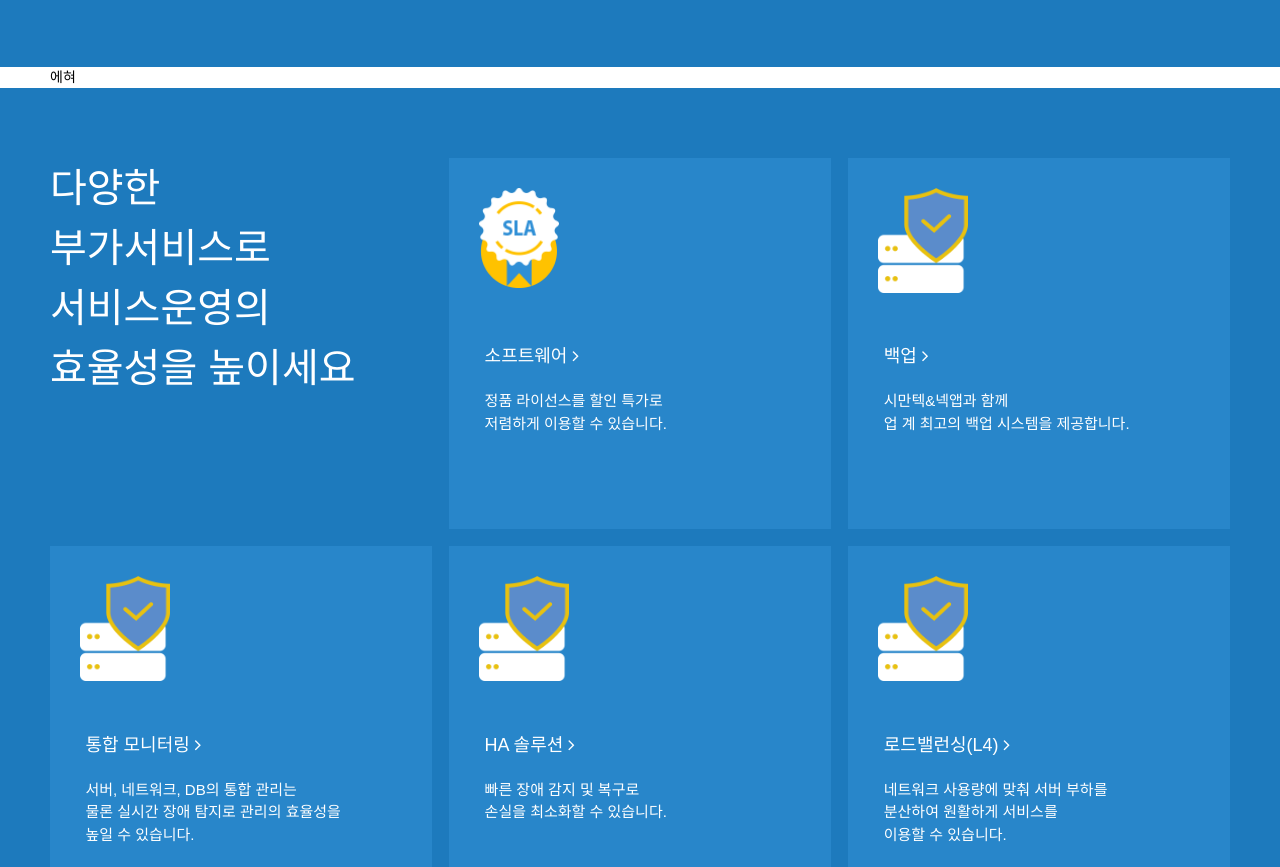
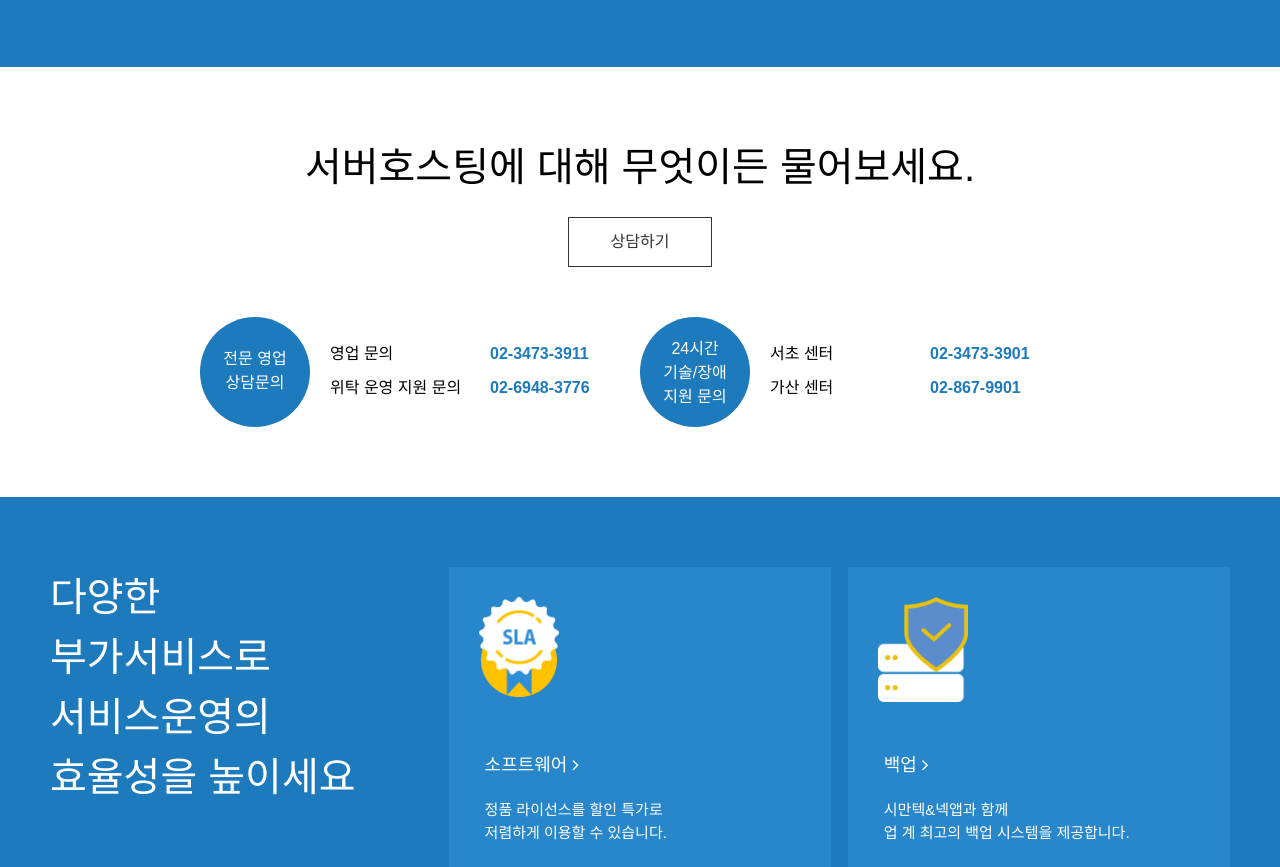
Before and after one commit to 20sowarney/site, a plain HTML site: page gabia/idc/hosting2.html in a window 1280 px wide. Shown: the part 1959-2826 px from the top of the page. Drawn offline with Linux system fonts and the light colour scheme; a web font is replaced by a local one.

Commit message:
v1.0_2018.05.11
skip

```diff
--- a/gabia/assets/css/style.css
+++ b/gabia/assets/css/style.css
@@ -13,6 +13,12 @@
 
 /*container*/
 .container {width: 1180px; height:inherit; /*background-color:rgba(0,0,0,0.5);*/ margin: 0 auto; }
+
+/*skip*/
+.skip {position:relative;}
+.skip a {position:absolute; left: 0; top: -50px; width: 140px; border:1px solid #444;
+	background:#333; color:#fff; text-align:center; padding:10px 0;}
+.skip a:focus, .skip a:active {top:0;}
 
 /*header*/
 .header {overflow:hidden;}
--- a/gabia/assets/css/style2_stydy.css
+++ b/gabia/assets/css/style2_stydy.css
@@ -10,11 +10,25 @@
 #blog {}
 #site {background-color: #f8f9fa;}
 #footer { }
+
+
+/* sub page layout */
+#sub-banner {background: url(../img/server-bg1.png) repeat-x center top; }
+#sub-banner.mail-bg {background: url(../img/mail-bg1.png) repeat-x center top; }
+#sub-banner.service-bg {background: url(../img/service-bg1.png) repeat-x center top; }
+#sub-banner.hosting-bg {background: url(../img/hosting-bg1.png) repeat-x center top; }
+#product-table {  }
 #select2 {background-color: #1d7abd;}
 #select5 {background-color: #1d7abd;}
+#infor2 {}
+
+
 
 /* container */
 .container {width: 1180px; height: inherit; /*background-color:rgba(0,0,0,0.5); */margin:0 auto; }
+
+
+
 
 /* header */
 .header {overflow: hidden;  }
@@ -97,6 +111,28 @@ position: absolute; right: 0; top: 1px; }
 .infor .infor-box .in-right {float: left; width: 50%; padding-left: 50px; box-sizing: border-box;}
 .infor .infor-box .in-right li {font-size: 16px; color: #666;}
 
+/*infor2*/
+.infor2 {padding: 70px 0; text-align: center;}
+.infor2 h3 {font-size: 40px; padding-bottom: 20px; font-weight: 300;  }
+.infor2 .infor-btn {font-size: 16px; display: inline-block; margin-bottom: 50px;  border: 1px solid #333;
+	background-color: #fff; padding: 12px 42px; transition: all 0.3s ease; margin-bottom: 50px;}
+.infor2 .infor-btn:hover {background-color: #000; color: #fff;}
+.infor2 .infor-box {overflow:hidden; text-align: left; padding: 0 150px;}
+.infor2 .infor-box .in-left {overflow:hidden; width: 50%; float:left;}
+.infor2 .infor-box .in-left h4 {float:left; width: 110px;height: 80px; background-color:#1d7abd; border-radius:50%; /*box-sizing:border-box;*/
+	font-size: 16px; text-align:center; padding-top: 30px; color:#fff;}
+.infor2 .infor-box .in-left ul {float:left; padding:25px 0 0 20px;}
+.infor2 .infor-box .in-left li {padding-bottom: 10px; font-size: 16px;}
+.infor2 .infor-box .in-left li em { width: 160px; display:inline-block;}
+.infor2 .infor-box .in-left li strong {color:#1d7abd;}
+.infor2 .infor-box .in-right {overflow:hidden; width: 50%; float:left;}
+.infor2 .infor-box .in-right h4 {float:left; width: 110px;height: 90px; background-color:#1d7abd; border-radius:50%; /*box-sizing:border-box;*/
+	font-size: 16px; text-align:center; padding-top: 20px; color:#fff;}
+.infor2 .infor-box .in-right ul {float:left; padding:25px 0 0 20px;}
+.infor2 .infor-box .in-right li {padding-bottom: 10px; font-size: 16px;}
+.infor2 .infor-box .in-right li em { width: 160px; display:inline-block;}
+.infor2 .infor-box .in-right li strong {color:#1d7abd;}
+
 /* ad */
 .ad {padding: 70px 0; text-align: center; z-index: 10; position: relative;}
 .ad h3 {font-size: 40px; padding-bottom: 20px; color: #fff;}
@@ -169,12 +205,7 @@ position: absolute; right: 0; top: 1px; }
 
 
 
-/* sub page layout */
-#sub-banner {background: url(../img/server-bg1.png) repeat-x center top; }
-#sub-banner.mail-bg {background: url(../img/mail-bg1.png) repeat-x center top; }
-#sub-banner.service-bg {background: url(../img/service-bg1.png) repeat-x center top; }
-#sub-banner.hosting-bg {background: url(../img/hosting-bg1.png) repeat-x center top; }
-#product-table {  }
+
 
 
 /* sub-banner */
@@ -223,9 +254,3 @@ position: absolute; right: 0; top: 1px; }
 .table-style1 .large {font-size: 28px; line-height: 40px; line-height: 38px;}
 .table-style1 .small {font-size: 12px;}
 .table-style1 .view {display:inline-block; padding:5px 45px; color:#fff; background-color: #3090d6; font-size: 16px;}
-
-/* table-style2 */
-.table-style2 {  }
-
-/* table-style3 */
-.table-style3 {  }
--- a/gabia/idc/hosting2.html
+++ b/gabia/idc/hosting2.html
@@ -213,9 +213,26 @@
 				<section id="infor2">
 					<div class="container">
 						<div class="infor2">
-						에혀
+								<h3>서버호스팅에 대해 무엇이든 물어보세요.</h3>
+								<a href="#" class="infor-btn" title="새창">상담하기</a>
+						<div class="infor-box">
+						<div class=in-left>
+							<h4>전문 영업<br>상담문의</h4>
+							<ul>
+								<li><em>영업 문의</em><strong>02-3473-3911</strong></li>
+								<li><em>위탁 운영 지원 문의</em><strong>02-6948-3776</strong></li>
+							</ul>
+						</div>
+						<div class="in-right">
+							<h4>24시간<br>기술/장애<br>지원 문의</h4>
+							<ul>
+								<li><em>서초 센터</em><strong>02-3473-3901</strong></li>
+								<li><em>가산 센터</em><strong>02-867-9901</strong></li>
+							</ul>
+						</div>
 					</div>
 					</div>
+				</div>
 				</section>
 
 
```
Also changed, not shown: gabia/index.html (+6 -0 lines).
